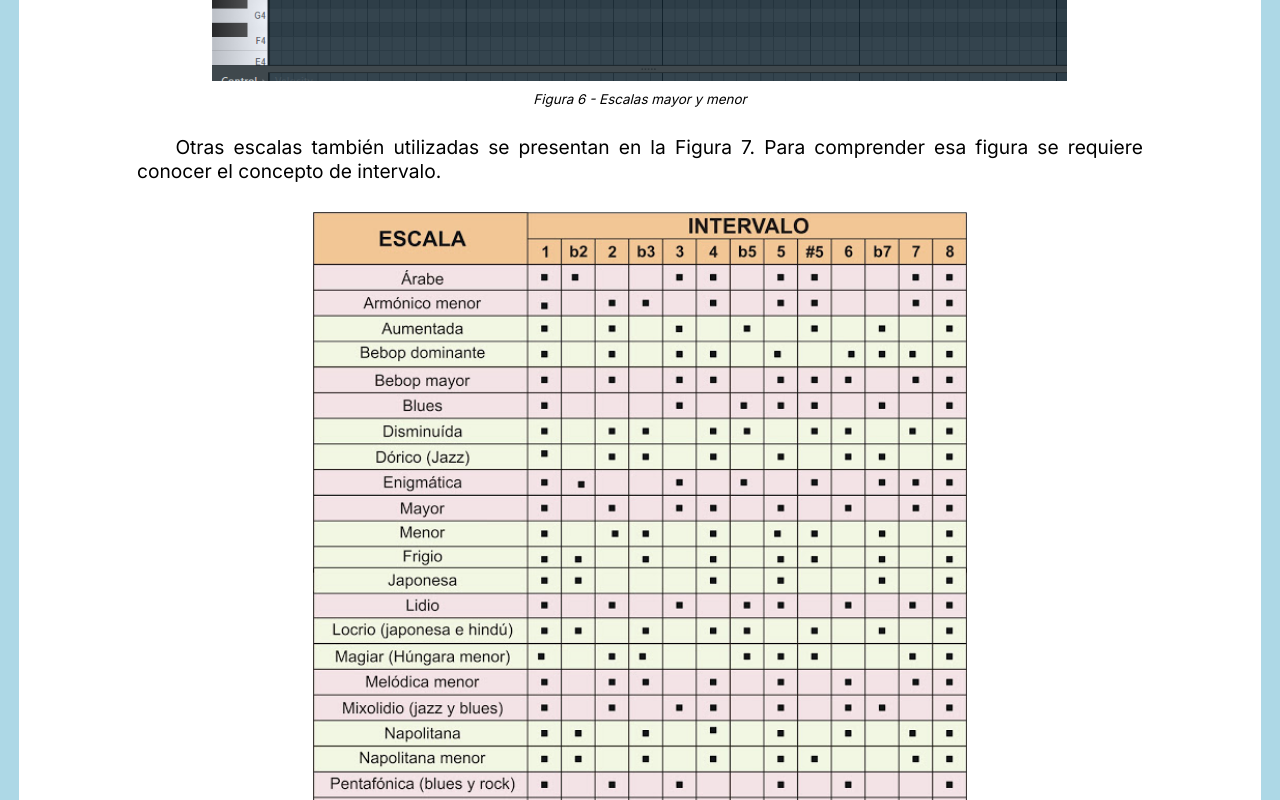
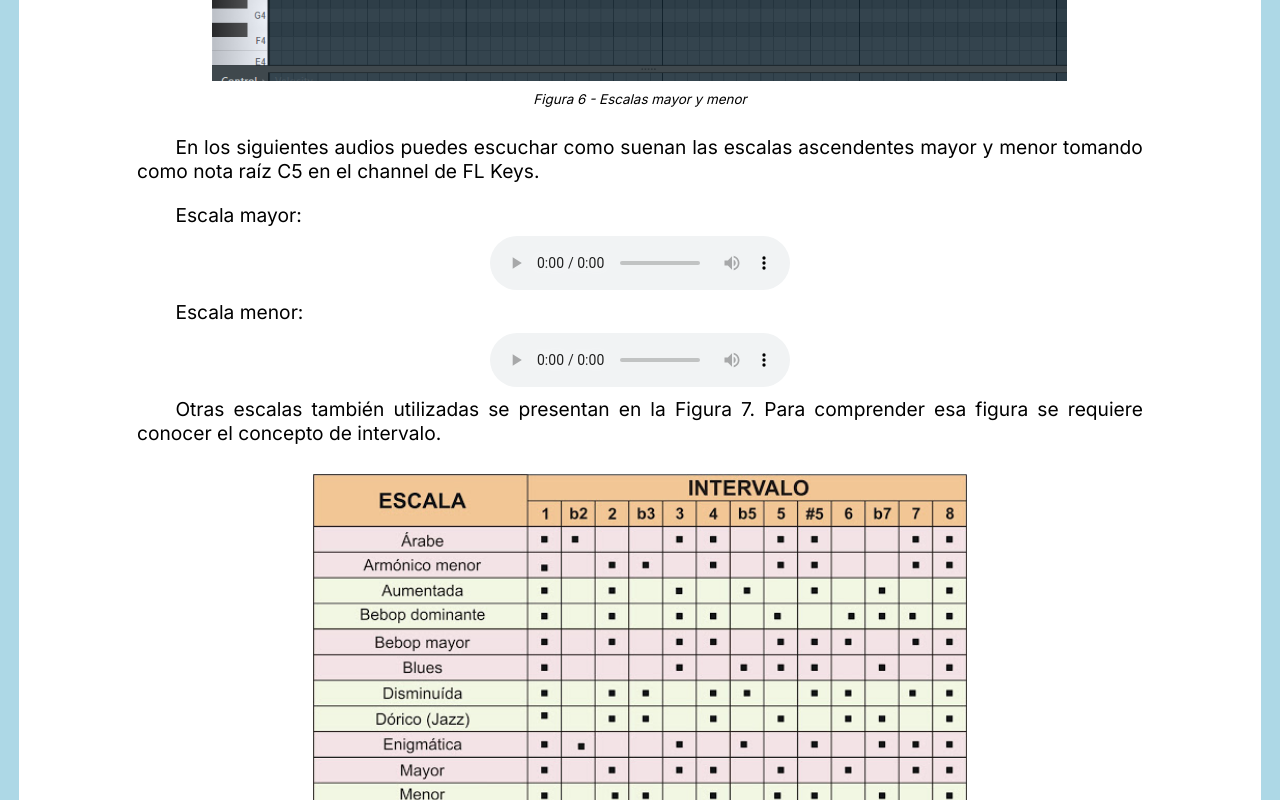
Before and after one commit to damluishl/teoria-musical-fl-studio, a plain HTML site: page escalas.html in a window 1280 px wide. Shown: the part 940-1740 px from the top of the page. Drawn offline with Linux system fonts and the light colour scheme.

Commit message:
Add files via upload

```diff
--- a/escalas.html
+++ b/escalas.html
@@ -54,6 +54,19 @@
 			<img src="images/7 - escalas mayor y menor.png" alt="Escalas mayor y menor" style="width: 85%;">
 			<figcaption>Figura 6 - Escalas mayor y menor</figcaption>
 		</figure>
+		<p>En los siguientes audios puedes escuchar como suenan las escalas ascendentes mayor y menor tomando como nota raíz C5 en el channel de FL Keys.</p>
+		<p>Escala mayor:</p>
+		<audio controls>
+			<source src="audio/escalaMayor.mp3" type="audio/mpeg" />
+			<source src="audio/escalaMayor.wav" type="audio/wav" />
+			Tu navegador no permite reproducir audios en HTML5
+		</audio>
+		<p>Escala menor:</p>
+		<audio controls>
+			<source src="audio/escalaMenorNatural.mp3" type="audio/mpeg" />
+			<source src="audio/escalaMenorNatural.wav" type="audio/wav" />
+			Tu navegador no permite reproducir audios en HTML5
+		</audio>
 		<p>Otras escalas también utilizadas se presentan en la <a href="#figura7">Figura 7</a>. Para comprender esa figura se requiere conocer el concepto de intervalo.</p>
 		<figure id="figura7">
 			<img src="images/8 - escalas musicales.jpg" alt="Escalas musicales" style="width: 65%;">
--- a/styles/index.css
+++ b/styles/index.css
@@ -33,7 +33,7 @@ html {
 	.col-10{width: 83.33%;}
 	.col-11{width: 91.66%;}
 	.col-12{width: 100.00%;}
-	html {font-size: 1.2rem};
+	html {font-size: 1.2rem;}
 }
 
 /* Clearfix para float */
@@ -69,6 +69,11 @@ article h1, section h1 {
 	padding-bottom: 1rem;
 }
 
+audio {
+	display: block;
+	margin: 0 auto;
+}
+
 body {
 	background-color: lightblue;
 	margin: 0 1rem;
@@ -95,8 +100,10 @@ figure img {
 }
 
 footer {
+	font-size: 0.75rem;
+	background: url("../images/iconoWeb.png") repeat-y scroll left top,
+				url("../images/iconoWeb.png") repeat-y scroll right top;
 	background-color: #5057e5;
-	font-size: 0.75rem;
 }
 
 footer p {
```
Also changed, not shown: link al sitio web en infinity free.txt (added), 9 other files.
